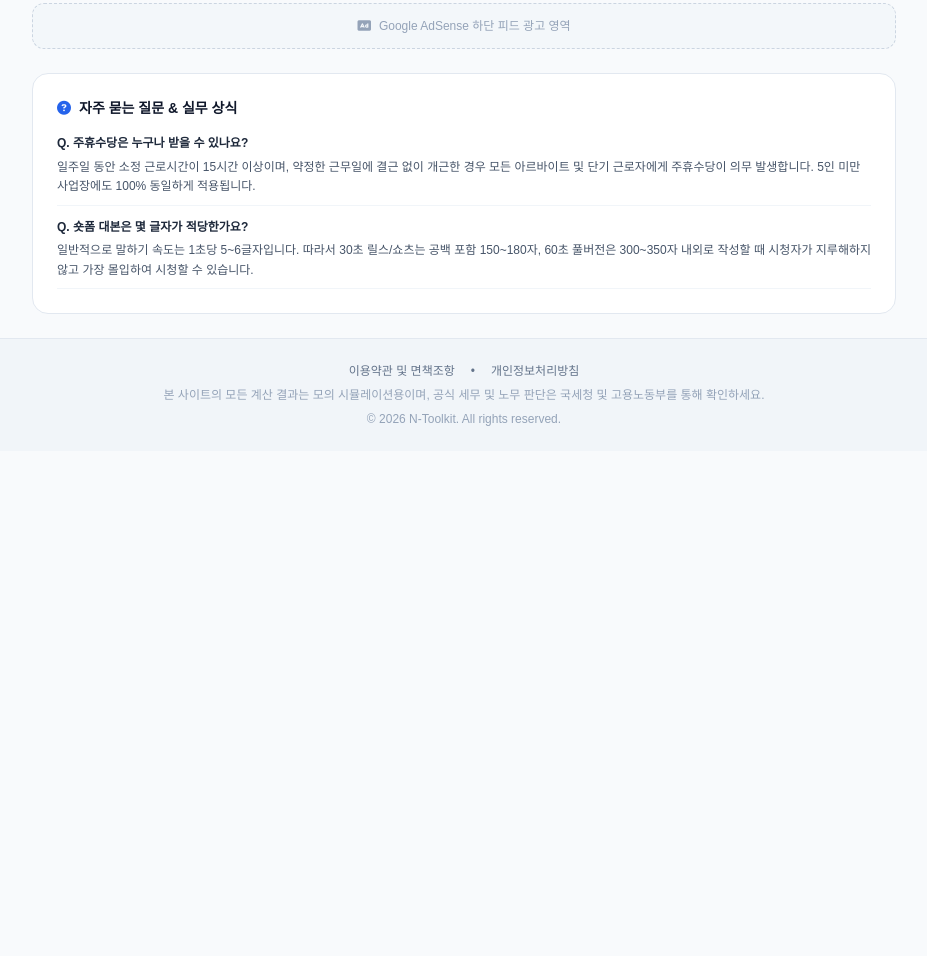
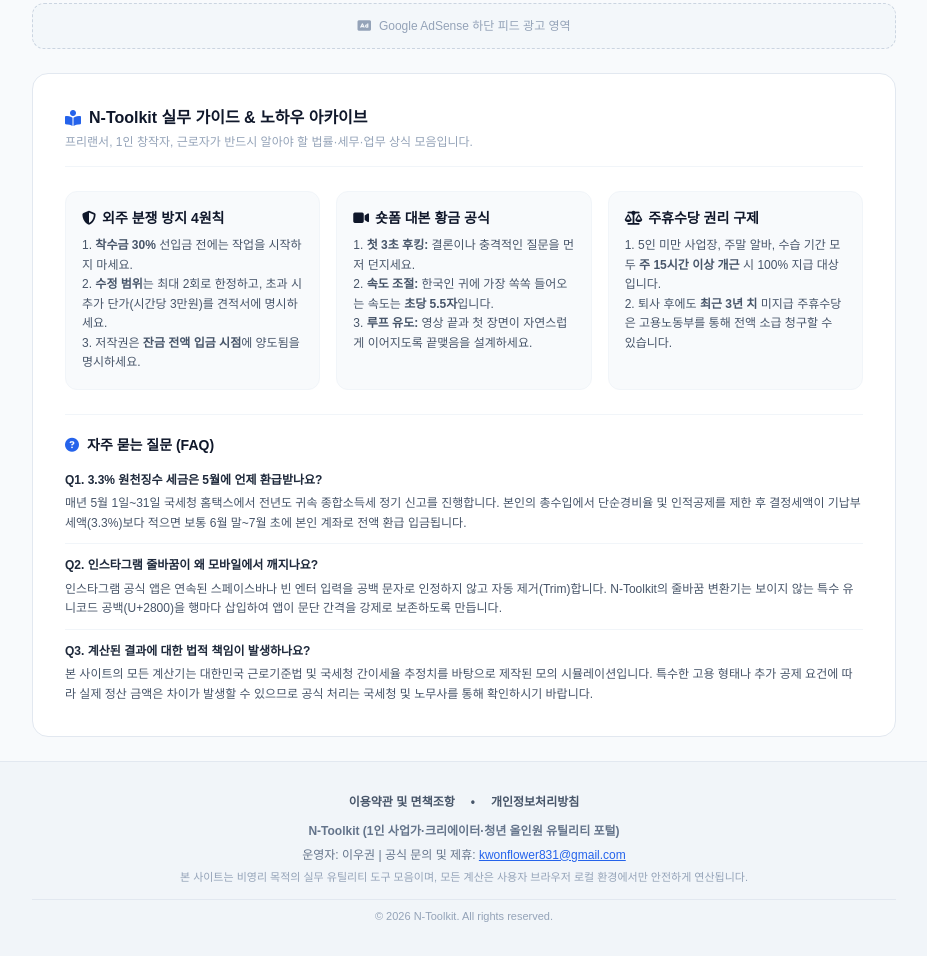
Before and after one commit to kwonflower831-cell/n-toolkit, a plain HTML site: page index.html in a window 1280 px wide. Shown: the part 988-1944 px from the top of the page, without its empty margins (176-1103 px from the left). Before the commit the page ends 1439 px from the top, so only its background shows below. Drawn offline with nearby package versions, Linux system fonts and the light colour scheme; a web font is replaced by a local one.

Commit message:
Enhance AdSense E-E-A-T: Add operator contact info, rich practical guides, and comprehensive FAQs

```diff
--- a/index.html
+++ b/index.html
@@ -366,35 +366,94 @@
       </div>
     </div>
 
-    <!-- ==================== [하단 구글 애드센스 SEO 가이드] ==================== -->
-    <section class="bg-white p-6 rounded-2xl border border-slate-200 text-xs text-slate-600 space-y-4">
-      <h3 class="font-bold text-sm text-slate-900 flex items-center gap-2">
-        <i class="fa-solid fa-circle-question text-blue-600"></i> 자주 묻는 질문 & 실무 상식
-      </h3>
-      <div class="space-y-3 leading-relaxed">
-        <div class="border-b border-slate-100 pb-2">
-          <h4 class="font-bold text-slate-800 mb-1">Q. 주휴수당은 누구나 받을 수 있나요?</h4>
-          <p>일주일 동안 소정 근로시간이 15시간 이상이며, 약정한 근무일에 결근 없이 개근한 경우 모든 아르바이트 및 단기 근로자에게 주휴수당이 의무 발생합니다. 5인 미만 사업장에도 100% 동일하게 적용됩니다.</p>
-        </div>
-        <div class="border-b border-slate-100 pb-2">
-          <h4 class="font-bold text-slate-800 mb-1">Q. 숏폼 대본은 몇 글자가 적당한가요?</h4>
-          <p>일반적으로 말하기 속도는 1초당 5~6글자입니다. 따라서 30초 릴스/쇼츠는 공백 포함 150~180자, 60초 풀버전은 300~350자 내외로 작성할 때 시청자가 지루해하지 않고 가장 몰입하여 시청할 수 있습니다.</p>
+    <!-- ==================== [하단 구글 애드센스 SEO 가이드 & 전문 지식 아티클] ==================== -->
+    <section class="bg-white p-6 md:p-8 rounded-2xl border border-slate-200 text-xs text-slate-600 space-y-6">
+
+      <!-- 섹션 헤더 -->
+      <div class="border-b border-slate-100 pb-4">
+        <h3 class="font-black text-base text-slate-900 flex items-center gap-2">
+          <i class="fa-solid fa-book-open-reader text-blue-600"></i> N-Toolkit 실무 가이드 & 노하우 아카이브
+        </h3>
+        <p class="text-slate-400 text-xs mt-1">프리랜서, 1인 창작자, 근로자가 반드시 알아야 할 법률·세무·업무 상식 모음입니다.</p>
+      </div>
+
+      <!-- 실무 가이드 3단 그리드 -->
+      <div class="grid grid-cols-1 md:grid-cols-3 gap-4 text-xs">
+        <!-- 아티클 1 -->
+        <article class="p-4 rounded-xl bg-slate-50 border border-slate-100 space-y-2">
+          <h4 class="font-bold text-slate-900 text-sm flex items-center gap-1.5 text-blue-700">
+            <i class="fa-solid fa-shield-halved"></i> 외주 분쟁 방지 4원칙
+          </h4>
+          <p class="leading-relaxed text-slate-600">
+            1. <strong>착수금 30%</strong> 선입금 전에는 작업을 시작하지 마세요.<br>
+            2. <strong>수정 범위</strong>는 최대 2회로 한정하고, 초과 시 추가 단가(시간당 3만원)를 견적서에 명시하세요.<br>
+            3. 저작권은 <strong>잔금 전액 입금 시점</strong>에 양도됨을 명시하세요.
+          </p>
+        </article>
+
+        <!-- 아티클 2 -->
+        <article class="p-4 rounded-xl bg-slate-50 border border-slate-100 space-y-2">
+          <h4 class="font-bold text-slate-900 text-sm flex items-center gap-1.5 text-pink-700">
+            <i class="fa-solid fa-video"></i> 숏폼 대본 황금 공식
+          </h4>
+          <p class="leading-relaxed text-slate-600">
+            1. <strong>첫 3초 후킹:</strong> 결론이나 충격적인 질문을 먼저 던지세요.<br>
+            2. <strong>속도 조절:</strong> 한국인 귀에 가장 쏙쏙 들어오는 속도는 <strong>초당 5.5자</strong>입니다.<br>
+            3. <strong>루프 유도:</strong> 영상 끝과 첫 장면이 자연스럽게 이어지도록 끝맺음을 설계하세요.
+          </p>
+        </article>
+
+        <!-- 아티클 3 -->
+        <article class="p-4 rounded-xl bg-slate-50 border border-slate-100 space-y-2">
+          <h4 class="font-bold text-slate-900 text-sm flex items-center gap-1.5 text-amber-700">
+            <i class="fa-solid fa-scale-balanced"></i> 주휴수당 권리 구제
+          </h4>
+          <p class="leading-relaxed text-slate-600">
+            1. 5인 미만 사업장, 주말 알바, 수습 기간 모두 <strong>주 15시간 이상 개근</strong> 시 100% 지급 대상입니다.<br>
+            2. 퇴사 후에도 <strong>최근 3년 치</strong> 미지급 주휴수당은 고용노동부를 통해 전액 소급 청구할 수 있습니다.
+          </p>
+        </article>
+      </div>
+
+      <!-- FAQ 섹션 -->
+      <div class="border-t border-slate-100 pt-5 space-y-4">
+        <h4 class="font-bold text-sm text-slate-900 flex items-center gap-2">
+          <i class="fa-solid fa-circle-question text-blue-600"></i> 자주 묻는 질문 (FAQ)
+        </h4>
+        <div class="space-y-3 leading-relaxed">
+          <div class="border-b border-slate-100 pb-2.5">
+            <h5 class="font-bold text-slate-800 mb-1">Q1. 3.3% 원천징수 세금은 5월에 언제 환급받나요?</h5>
+            <p class="text-slate-600">매년 5월 1일~31일 국세청 홈택스에서 전년도 귀속 종합소득세 정기 신고를 진행합니다. 본인의 총수입에서 단순경비율 및 인적공제를 제한 후 결정세액이 기납부세액(3.3%)보다 적으면 보통 6월 말~7월 초에 본인 계좌로 전액 환급 입금됩니다.</p>
+          </div>
+          <div class="border-b border-slate-100 pb-2.5">
+            <h5 class="font-bold text-slate-800 mb-1">Q2. 인스타그램 줄바꿈이 왜 모바일에서 깨지나요?</h5>
+            <p class="text-slate-600">인스타그램 공식 앱은 연속된 스페이스바나 빈 엔터 입력을 공백 문자로 인정하지 않고 자동 제거(Trim)합니다. N-Toolkit의 줄바꿈 변환기는 보이지 않는 특수 유니코드 공백(U+2800)을 행마다 삽입하여 앱이 문단 간격을 강제로 보존하도록 만듭니다.</p>
+          </div>
+          <div>
+            <h5 class="font-bold text-slate-800 mb-1">Q3. 계산된 결과에 대한 법적 책임이 발생하나요?</h5>
+            <p class="text-slate-600">본 사이트의 모든 계산기는 대한민국 근로기준법 및 국세청 간이세율 추정치를 바탕으로 제작된 모의 시뮬레이션입니다. 특수한 고용 형태나 추가 공제 요건에 따라 실제 정산 금액은 차이가 발생할 수 있으므로 공식 처리는 국세청 및 노무사를 통해 확인하시기 바랍니다.</p>
+          </div>
         </div>
       </div>
+
     </section>
 
   </main>
 
-  <!-- 푸터 (애드센스 필수 링크 탑재) -->
-  <footer class="bg-slate-100 border-t border-slate-200 py-6 text-center text-xs text-slate-500">
-    <div class="max-w-4xl mx-auto px-4 space-y-2">
-      <div class="flex justify-center gap-4 text-slate-500 font-medium">
-        <a href="terms.html" class="hover:underline">이용약관 및 면책조항</a>
+  <!-- 푸터 (운영자 정보 및 애드센스 필수 법적 링크 완비) -->
+  <footer class="bg-slate-100 border-t border-slate-200 py-8 text-center text-xs text-slate-500">
+    <div class="max-w-4xl mx-auto px-4 space-y-3">
+      <div class="flex justify-center gap-4 text-slate-600 font-semibold">
+        <a href="terms.html" class="hover:underline hover:text-blue-600">이용약관 및 면책조항</a>
         <span>•</span>
-        <a href="privacy.html" class="hover:underline">개인정보처리방침</a>
+        <a href="privacy.html" class="hover:underline hover:text-blue-600">개인정보처리방침</a>
       </div>
-      <p class="text-slate-400">본 사이트의 모든 계산 결과는 모의 시뮬레이션용이며, 공식 세무 및 노무 판단은 국세청 및 고용노동부를 통해 확인하세요.</p>
-      <p class="text-slate-400">© 2026 N-Toolkit. All rights reserved.</p>
+      <div class="text-slate-500 space-y-1 leading-relaxed">
+        <p><strong>N-Toolkit (1인 사업가·크리에이터·청년 올인원 유틸리티 포털)</strong></p>
+        <p>운영자: 이우권 | 공식 문의 및 제휴: <a href="mailto:kwonflower831@gmail.com" class="text-blue-600 underline">kwonflower831@gmail.com</a></p>
+        <p class="text-slate-400 text-[11px]">본 사이트는 비영리 목적의 실무 유틸리티 도구 모음이며, 모든 계산은 사용자 브라우저 로컬 환경에서만 안전하게 연산됩니다.</p>
+      </div>
+      <p class="text-slate-400 text-[11px] pt-2 border-t border-slate-200">© 2026 N-Toolkit. All rights reserved.</p>
     </div>
   </footer>
 
```
